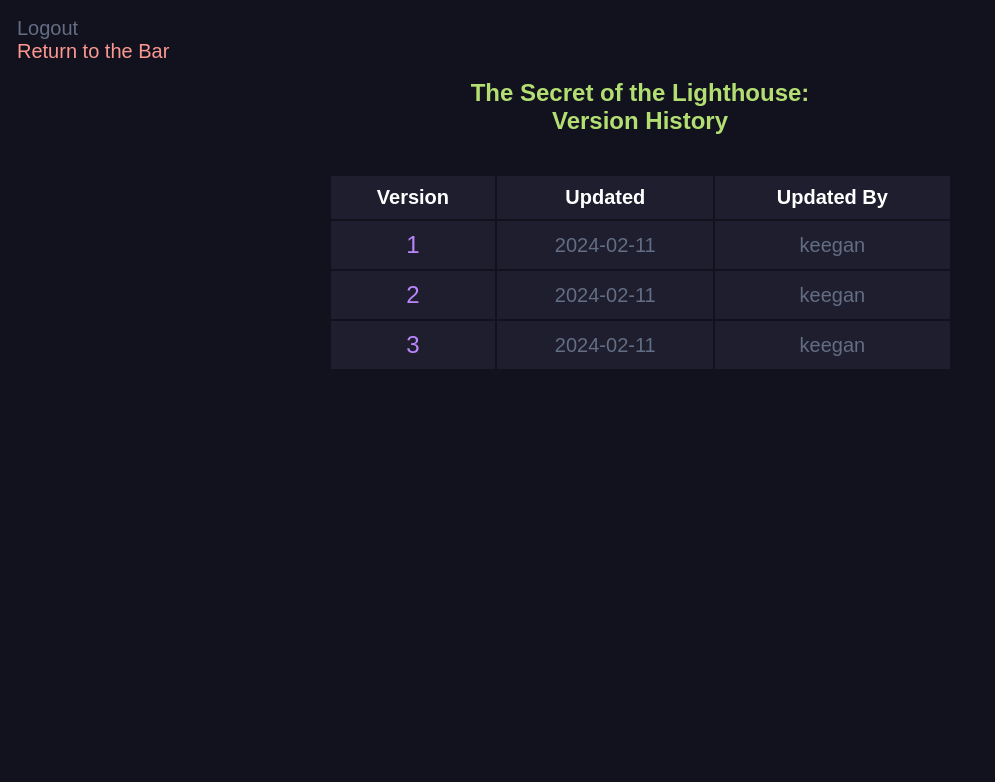
After one commit to dbo-keeganpatton/fantasci, a Flask app: page /versions/1 in a window 1280 px wide. The commit adds this page. Shown: the top 782 px of the page, without its empty margins (0-995 px from the left). Run offline with Flask 3, Linux system fonts and the light colour scheme; parts of the project's set-up code (start-up, migrations or seed data) failed here and were passed over; some libraries are stand-ins or nearby versions.

Commit message:
added version history navigation

```diff
--- a/main.py
+++ b/main.py
@@ -85,6 +85,8 @@ class NewVersion(db.Model):
         ForeignKeyConstraint(['author_id'], ['user.id'], name='fk_new_version_author_id')
     )
 
+    author = db.relationship('User', backref='versions', foreign_keys=[author_id])
+
     def __repr__(self):
         return '<new_version %r>' % self.id
 
@@ -113,11 +115,9 @@ class LoginForm(FlaskForm):
     submit = SubmitField("Login")
 
 
-
 ###################################################
 #                 Login Routes                    #
 ###################################################
-
 
 
 @app.route('/register/', methods=['GET', 'POST'])
@@ -220,6 +220,15 @@ def story_db():
     return render_template('story_db.html', stories=stories, unique_genres=unique_genres, current_user=current_user)
 
 
+@app.route('/read_version/<int:version_id>', methods=['GET'])
+def read_version(version_id):
+    '''Review Version from Version list'''
+
+    version = NewVersion.query.get_or_404(version_id)
+    story = version.story
+    return render_template('read_version.html', version=version, story=story)
+
+
 @app.route('/delete/<int:id>')
 def delete(id):
     '''Delete Posts'''
@@ -241,15 +250,21 @@ def update(id):
     story = NewStory.query.get_or_404(id)
 
     if request.method == 'POST':
-        story.title = request.form['title']
-        story.genre = request.form['genre']
-        story.content = request.form['content']
+
+        new_version = NewVersion(
+            content = request.form['content'],
+            story_id = id,
+            author_id = current_user.id
+        )
 
         try:
+            db.session.add(new_version)
             db.session.commit()
             return redirect('/story_db/')
-        except:
-            "Something is wrong..."
+
+        except Exception as e:
+            db.session.rollback()
+            flash(str(e))
 
     else:
         return render_template('update.html', story=story, current_user=current_user)
@@ -263,6 +278,16 @@ def view_story(id):
     return render_template('view_story.html', story=story, current_user=current_user)
 
 
+@app.route('/versions/<int:id>', methods=['GET'])
+def versions(id):
+    '''Version History for Changes to a Story'''
+
+    story = NewStory.query.get_or_404(id)
+    versions = NewVersion.query.filter_by(story_id=id).order_by(NewVersion.date_created.desc()).all()
+    return render_template('versions.html', story=story, versions=versions, current_user=current_user)
+
+
+
 ###################################################
 #                     END APP                     #
 ###################################################
--- /dev/null
+++ b/static/css/versions.css
@@ -0,0 +1,55 @@
+body {
+	background: #12121F;
+	margin: 17px;
+	font-size: 20px;
+}
+
+h1 {
+	font-size: 24px;
+	color: #B3DF72;
+	text-align: center;
+	font-family: sans-serif;
+}
+
+a {
+	color: #636d83;
+	font-size: 20px;
+	font-family: sans-serif;
+	text-decoration: none;
+}
+
+
+.center-table {
+	margin-left: auto;
+	margin-right: auto;
+	width: 50%;
+}
+
+td {
+	background-color: #1e1e2e;
+	color: #636d83;
+	font-family: sans-serif;
+	font-size: 20px;
+	text-align: center;
+	padding: 10;
+}
+
+th {
+	background-color: #1e1e2e;
+	color: white;
+	font-family: sans-serif;
+	font-size: 20px;
+	text-align: center;
+	padding: 10;
+}
+
+.story-link {
+	/* for hyperlinks in table */
+	color: #BB86FC;
+	font-size: 24px;
+}
+
+.return-to-bar {
+	/* hyperlink to return to index */
+	color: #FD9891;
+}
--- a/templates/base.html
+++ b/templates/base.html
@@ -4,10 +4,5 @@
 	<meta charset="UTF-8">
 	<meta name="viewport" content="width=device-width, initial-scale=1.0">
 	<meta http-equiv="X-UA-Compatible" content="ie=edge">
-	<link rel="stylesheet" href="{{ url_for('static', filename='css/main.css') }}">
-	{% block head %}{% endblock %}
 </head>
-<body>
-	{% block body %}{% endblock %}
-</body>
 </html>
--- a/templates/story_db.html
+++ b/templates/story_db.html
@@ -80,9 +80,12 @@
 			<td>
 				<!-- This invokes the delete and update functions from main.py as well as Update.html templates -->
 
+				<a href="/versions/{{ story.id }}">Versions</a>
+				<br>
 				<a href="/delete/{{ story.id }}">Delete</a>
 				<br>
 				<a href="/update/{{ story.id }}">Update</a>
+
 			</td>
 		</tr>
 		{% endfor %}
--- a/templates/update.html
+++ b/templates/update.html
@@ -14,6 +14,10 @@
 
 	<div>
 		<form action="/update/{{ story.id }}" method="POST">
+
+			<!-- This hidden input is critical for versioning when edits are made -->
+			<input type="hidden" name="story_id" value="{{ story.id }}">
+
 			<input class="form_input_title" type="text" name="title" title="Story Name" id="title" value="{{ story.title }}">
 			<input class="form_input" type="text" name="genre" title="Update Genre" id="genre" value="{{ story.genre }}">
 
--- /dev/null
+++ b/templates/versions.html
@@ -0,0 +1,38 @@
+<!--
+	This template is where Users can look at existing stories, choose to update
+	delete or navigate to other areas of the app.
+-->
+<link rel="stylesheet" href="{{ url_for('static', filename='css/versions.css') }}">
+
+{% block head %}
+<title> Changelog </title>
+{% endblock %}
+
+
+{% block body %}
+
+	<a href="/logout/" class="button">Logout</a><br>
+	<a href="/" class="return-to-bar">Return to the Bar</a>
+
+<div class="content">
+	<h1 style="text-align: center;">{{ story.title }}: <br> Version History</h1><br>
+
+	<table class="center-table">
+		<tr>
+			<th>Version</th>
+			<th>Updated</th>
+			<th>Updated By</th>
+		</tr>
+
+		{%for version in versions %}
+		<tr>
+			<td><a href="{{ url_for('read_version', version_id=version.id) }}" class="story-link">{{ loop.index }}</a></td>
+			<td>{{ version.date_created.date() }}</td>
+			<td>{{ version.author.username }}</td>
+		</tr>
+		{% endfor %}
+	</table>
+
+</div>
+
+{% endblock %}
```
Also changed, not shown: static/css/read_version.css (added, +55 -0 lines), templates/read_version.html (added, +32 -0 lines), instance/test.db.
